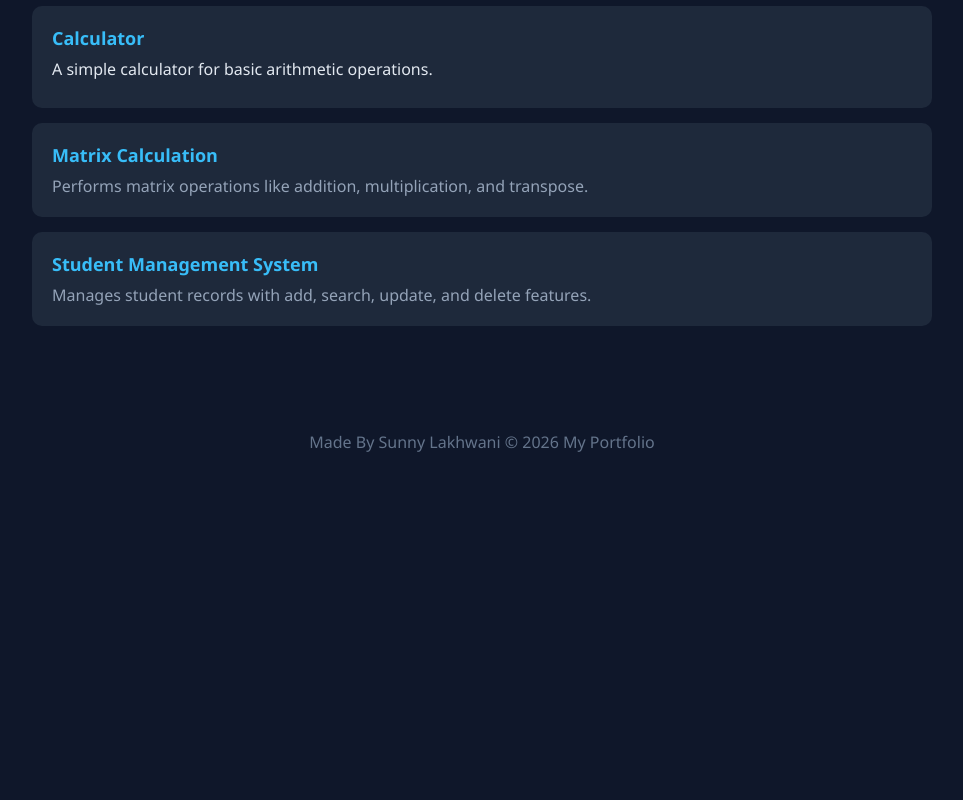
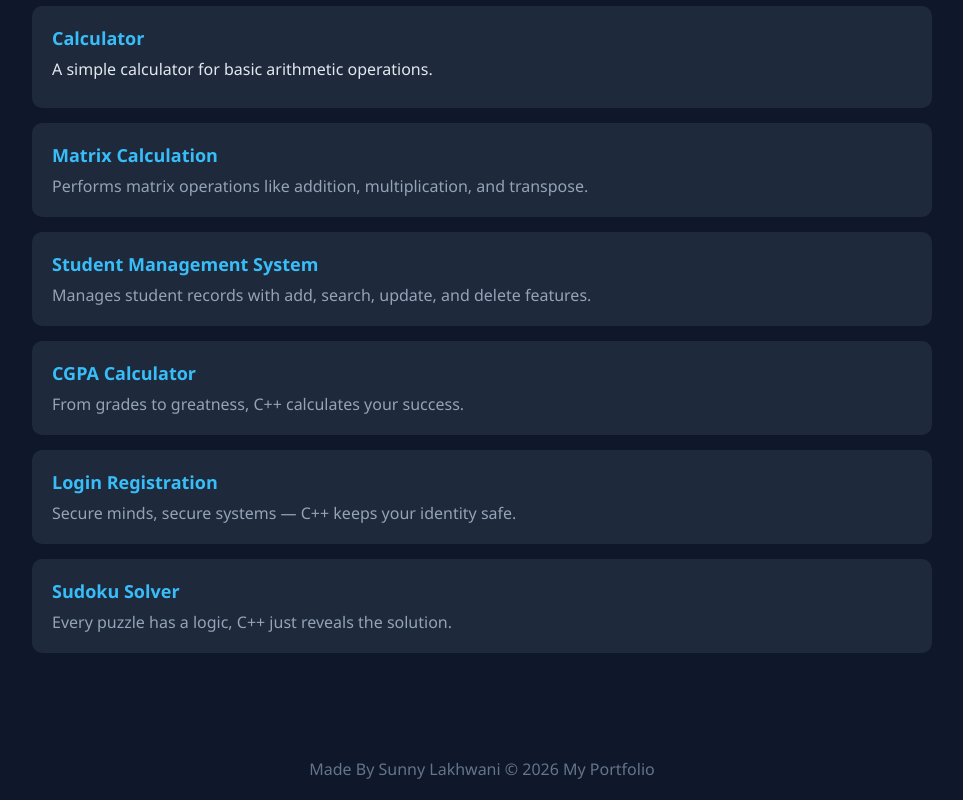
Before and after one commit to SunnyLakhwani/My-Project-Portfolio, a website: page index.html in a window 1280 px wide. Shown: the part 1622-2422 px from the top of the page, without its empty margins (158-1121 px from the left). Before the commit the page ends 2095 px from the top, so only its background shows below. Drawn offline with Linux system fonts and the light colour scheme.

Commit message:
Update index.html

```diff
--- a/index.html
+++ b/index.html
@@ -156,6 +156,21 @@
             <p>Manages student records with add, search, update, and delete features.</p>
            </div>
 
+        <div class="card">
+            <a href="Sunny_CGPA_Calculator.cpp">CGPA Calculator</a>
+            <p>From grades to greatness, C++ calculates your success.</p>
+        </div>
+
+        <div class="card">
+            <a href="Sunny_Login_Registration.cpp">Login Registration</a>
+            <p>Secure minds, secure systems — C++ keeps your identity safe.</p>
+        </div>
+
+        <div class="card">
+            <a href="Sunny_Sudoku_Solver.cpp">Sudoku Solver</a>
+            <p>Every puzzle has a logic, C++ just reveals the solution.</p>
+        </div>
+
     </section>
 
     <footer>
```
